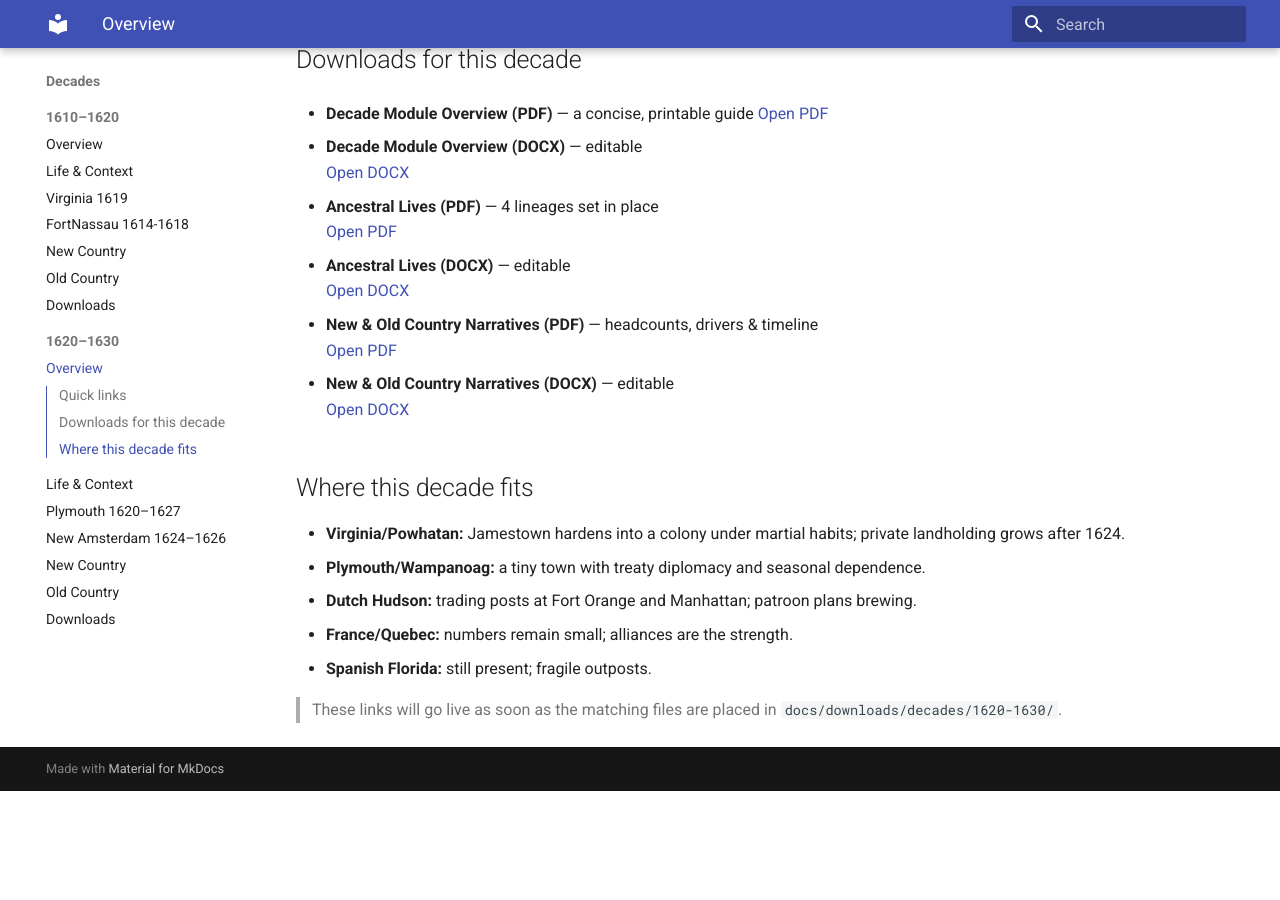
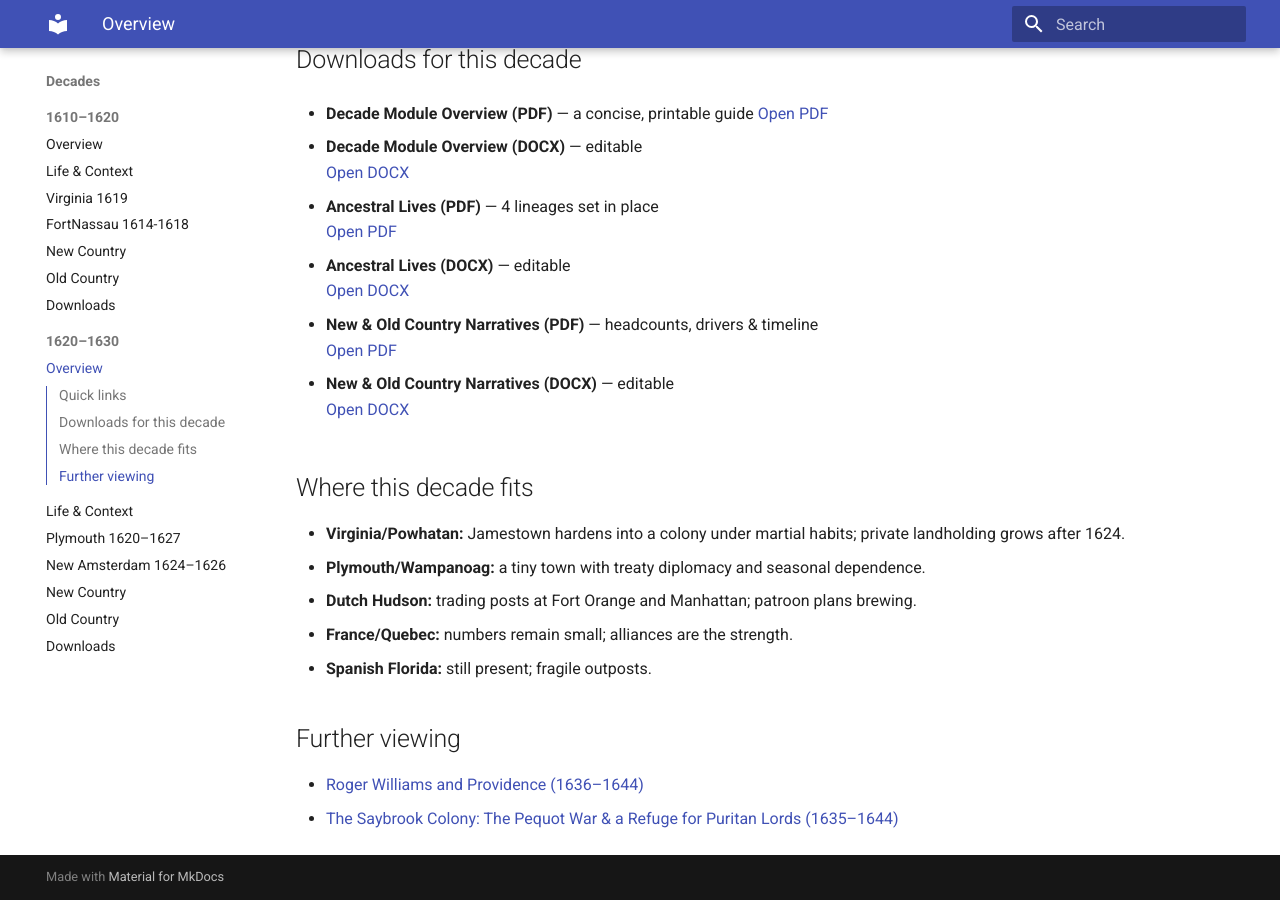
Before and after one commit to BillWorstell/WorstellWitnessWaybackMachine, an MkDocs documentation site: the page built from docs/decades/1620-1630/1620-1630.md, in a window 1280 px wide and 900 px high, scrolled down 581 px. Built offline with MkDocs 1.6.1 and Material for MkDocs 9.7.7, drawn with Linux system fonts in a browser that asks for light colours; before the commit the page ends 1372 px from its top, so only the background shows below that.

Commit message:
Update 1620-1630.md

```diff
--- a/docs/decades/1620-1630/1620-1630.md
+++ b/docs/decades/1620-1630/1620-1630.md
@@ -39,4 +39,6 @@
 - **France/Quebec:** numbers remain small; alliances are the strength.
 - **Spanish Florida:** still present; fragile outposts.
 
-> These links will go live as soon as the matching files are placed in `docs/downloads/decades/1620-1630/`.
+## Further viewing
+- [Roger Williams and Providence (1636–1644)](https://www.youtube.com/watch?v=fDRJTnQKFzU)
+- [The Saybrook Colony: The Pequot War & a Refuge for Puritan Lords (1635–1644)](https://www.youtube.com/watch?v=9l0PlNGDFZM)
```
